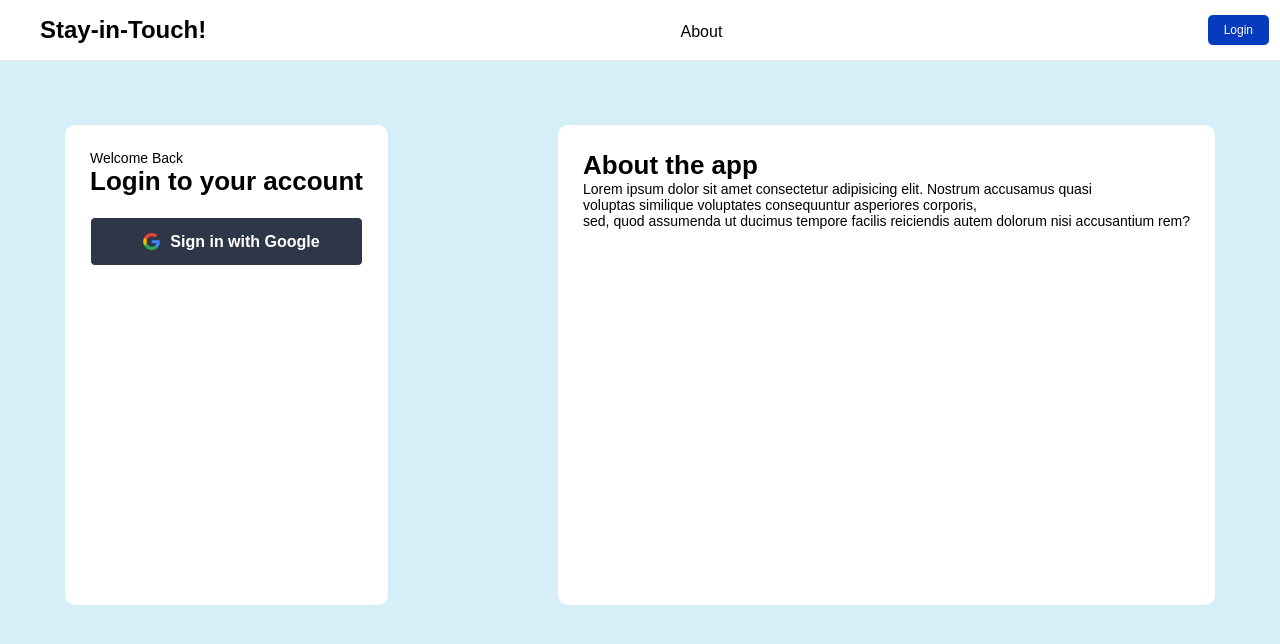
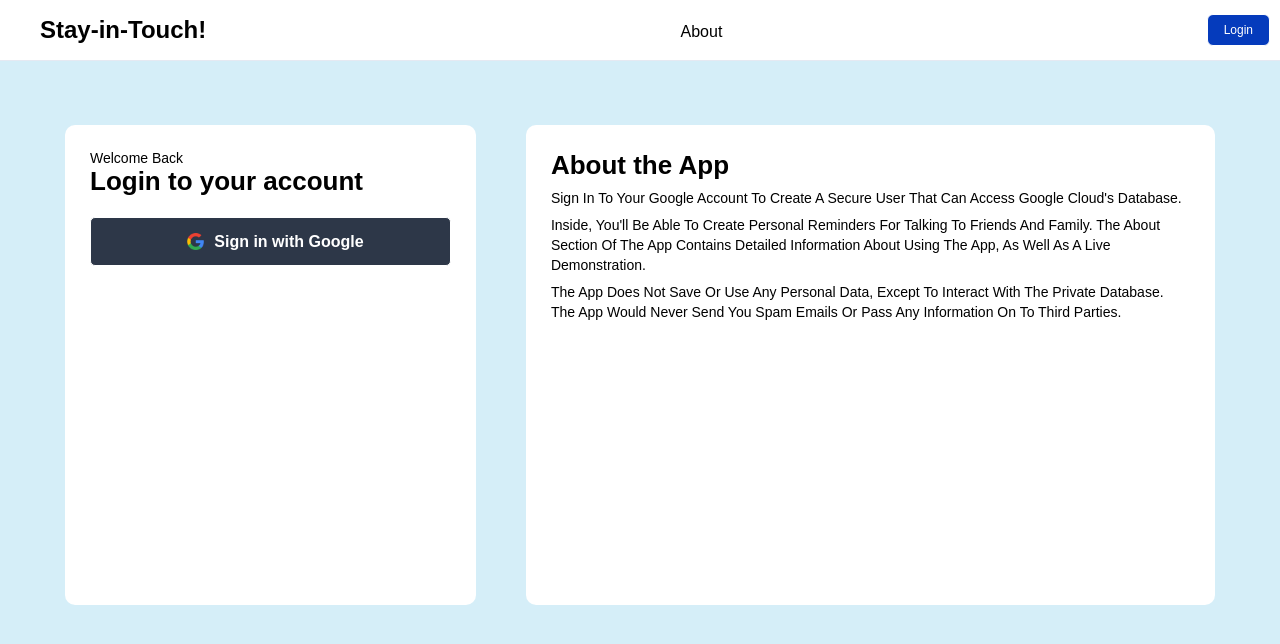
Before and after one commit to idomand/stayInTouch, a Next.js app: page /login in a window 1280 px wide. Shown: the top 644 px of the page. Built offline with nearby package versions, Linux system fonts and the light colour scheme; no server answers.

Commit message:
better login page + notes in the demo data + better lastTalkedToResponse in the contact item

```diff
--- a/pages/login/index.jsx
+++ b/pages/login/index.jsx
@@ -14,6 +14,7 @@ const LoginPageWrapper = styled.section`
   margin: 40px;
   @media (${({ theme }) => theme.devices.break1}) {
     flex-direction: column;
+    margin: 20px;
   }
 `;
 const LoginPageSubSection = styled.div`
@@ -26,13 +27,25 @@ const LoginPageSubSection = styled.div`
   height: 60vh;
   @media (${({ theme }) => theme.devices.break1}) {
     height: auto;
+    margin: 15px;
   }
 `;
-const LoginSubSection = styled(LoginPageSubSection)``;
+const LoginSubSection = styled(LoginPageSubSection)`
+  width: 60vw;
+  @media (${({ theme }) => theme.devices.break1}) {
+    width: auto;
+  }
+`;
 const AboutSubSection = styled(LoginPageSubSection)``;
 
+const LoginPageText = styled(P2)`
+  line-height: 20px;
+  margin-top: 7px;
+  text-transform: capitalize;
+`;
+
 const SignInButton = styled(BasicButton)`
-  margin-top: 20px;
+  margin: 20px auto 0;
   transition: 0.3s all;
   display: flex;
   justify-content: center;
@@ -49,6 +62,8 @@ const SignInButton = styled(BasicButton)`
     border: solid;
   }
   @media (${({ theme }) => theme.devices.break1}) {
+    max-width: max-content;
+    margin: 10px auto 0;
   }
 `;
 
@@ -80,18 +95,21 @@ export default function Login() {
           </SignInButton>
         </LoginSubSection>
         <AboutSubSection>
-          <H1>About the app</H1>
-          <P2>
-            Lorem ipsum dolor sit amet consectetur adipisicing elit. Nostrum
-            accusamus quasi
-          </P2>
-          <P2>
-            voluptas similique voluptates consequuntur asperiores corporis,{" "}
-          </P2>
-          <P2>
-            sed, quod assumenda ut ducimus tempore facilis reiciendis autem
-            dolorum nisi accusantium rem?
-          </P2>
+          <H1>About the App</H1>
+          <LoginPageText>
+            Sign in to your Google Account to create a secure user that can
+            access Google Cloud's database.
+          </LoginPageText>
+          <LoginPageText>
+            Inside, you'll be able to create personal reminders for talking to
+            friends and family. The About section of the app contains detailed
+            information about using the app, as well as a live demonstration.
+          </LoginPageText>
+          <LoginPageText>
+            The app does not save or use any personal data, except to interact
+            with the private database. The app would never send you spam emails
+            or pass any information on to third parties.{" "}
+          </LoginPageText>
         </AboutSubSection>
       </LoginPageWrapper>
     </Layout>
```
Also changed, not shown: Components/ContactItem.jsx (+16 -4 lines), Components/MoreOptions.jsx (+6 -7 lines), lib/Firebase.js.
